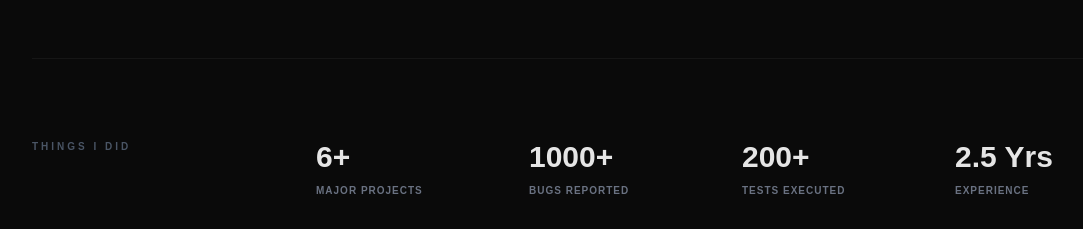
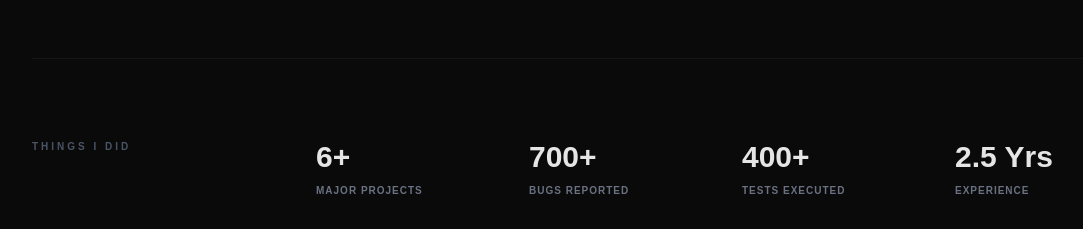
Before and after one commit to sam65290/PORTFOLIO, a Next.js app: page / in a window 1280 px wide. Shown: the part 1760-1989 px from the top of the page, without its empty margins (56-1139 px from the left). Built offline with nearby package versions, Linux system fonts and the light colour scheme.

Commit message:
Vercel analytics added

```diff
--- a/app/page.tsx
+++ b/app/page.tsx
@@ -9,6 +9,8 @@ import {
   MenuIcon,
   XIcon
 } from '../components/Icons';
+
+import { Analytics } from "@vercel/analytics/next"
 
 const projects = [
   { name: "AR / XR Experiences", image: "/xr_genre.png" },
@@ -202,8 +204,8 @@ export default function Portfolio() {
           </div>
           <div className="md:col-span-9 grid grid-cols-2 md:grid-cols-4 gap-8 text-center md:text-left">
             <div><h3 className="text-2xl md:text-3xl font-bold">6+</h3><p className="text-[10px] text-gray-500 uppercase mt-2 font-bold tracking-widest">Major Projects</p></div>
-            <div><h3 className="text-2xl md:text-3xl font-bold">1000+</h3><p className="text-[10px] text-gray-500 uppercase mt-2 font-bold tracking-widest">Bugs Reported</p></div>
-            <div><h3 className="text-2xl md:text-3xl font-bold">200+</h3><p className="text-[10px] text-gray-500 uppercase mt-2 font-bold tracking-widest">Tests Executed</p></div>
+            <div><h3 className="text-2xl md:text-3xl font-bold">700+</h3><p className="text-[10px] text-gray-500 uppercase mt-2 font-bold tracking-widest">Bugs Reported</p></div>
+            <div><h3 className="text-2xl md:text-3xl font-bold">400+</h3><p className="text-[10px] text-gray-500 uppercase mt-2 font-bold tracking-widest">Tests Executed</p></div>
             <div><h3 className="text-2xl md:text-3xl font-bold">2.5 Yrs</h3><p className="text-[10px] text-gray-500 uppercase mt-2 font-bold tracking-widest">Experience</p></div>
           </div>
         </section>
--- a/package.json
+++ b/package.json
@@ -9,6 +9,7 @@
     "lint": "eslint"
   },
   "dependencies": {
+    "@vercel/analytics": "^2.0.1",
     "git": "^0.1.5",
     "lucide-react": "^1.7.0",
     "next": "16.2.2",
```
Also changed, not shown: 1 other file (tests, documents, lock files or other folders).
